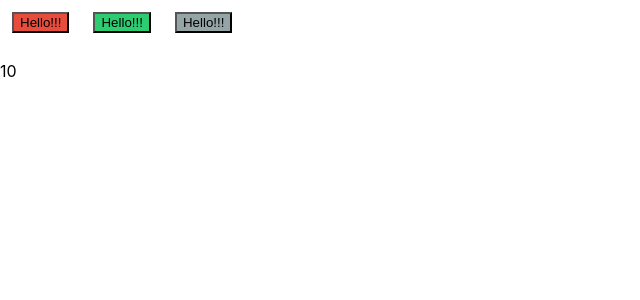
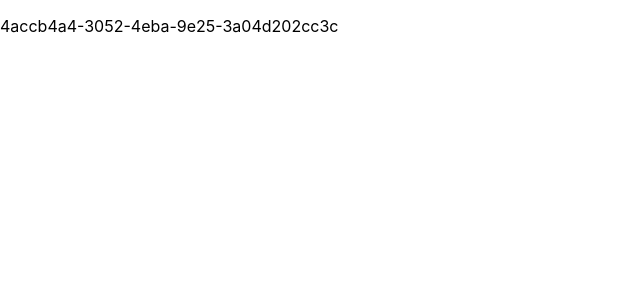
Before and after one commit to Hlautameki/poligon-app, a React (Create React App) app: page / in a window 1280 px wide. Shown: the top 300 px of the page, without its empty margins (0-640 px from the left). Built offline with nearby package versions, Linux system fonts and the light colour scheme.

Commit message:
Added guid generator

```diff
--- a/package.json
+++ b/package.json
@@ -58,7 +58,8 @@
     "@storybook/addon-links": "^6.3.12",
     "@storybook/node-logger": "^6.3.12",
     "@storybook/preset-create-react-app": "^3.2.0",
-    "@storybook/react": "^6.3.12"
+    "@storybook/react": "^6.3.12",
+    "@types/uuid": "^8.3.1"
   },
   "optionalDependencies": {
     "babel-loader": "8.1.0"
--- a/src/App.tsx
+++ b/src/App.tsx
@@ -1,14 +1,10 @@
-import { Button, BGColors } from './Components/Button/Button';
-import { Text } from './Components/Text/Text';
-import { Counter } from './Components/Counter/Counter';
+// import { Counter } from './Components/Counter';
+import { Generator } from './Components/Generator'
 
 function App() {
   return (
     <div className="App">
-      <Button label='Hello!!!' bgColor={BGColors.alizarin}/>
-      <Button label='Hello!!!' bgColor={BGColors.emerald}/>
-      <Button label='Hello!!!' bgColor={BGColors.concrete}/>
-      <Counter></Counter>
+      <Generator/>
     </div>
   );
 }
--- /dev/null
+++ b/src/Components/Counter/index.ts
@@ -0,0 +1 @@
+export { Counter } from './Counter'
--- /dev/null
+++ b/src/Components/Generator/Generator.tsx
@@ -0,0 +1,16 @@
+import { useState } from 'react';
+
+import { Text } from 'Components/Text/Index';
+import { v4 as uuidv4 } from 'uuid';
+
+function Generator () {
+  const [value] = useState(uuidv4());
+
+    return (
+        <div>
+          <Text>{value}</Text>
+        </div>
+    );
+}
+
+export { Generator };
--- /dev/null
+++ b/src/Components/Generator/index.ts
@@ -0,0 +1 @@
+export { Generator } from './Generator';
--- /dev/null
+++ b/src/Components/Text/Index.ts
@@ -0,0 +1 @@
+export { Text } from './Text';
```
Also changed, not shown: 1 other file (tests, documents, lock files or other folders).
